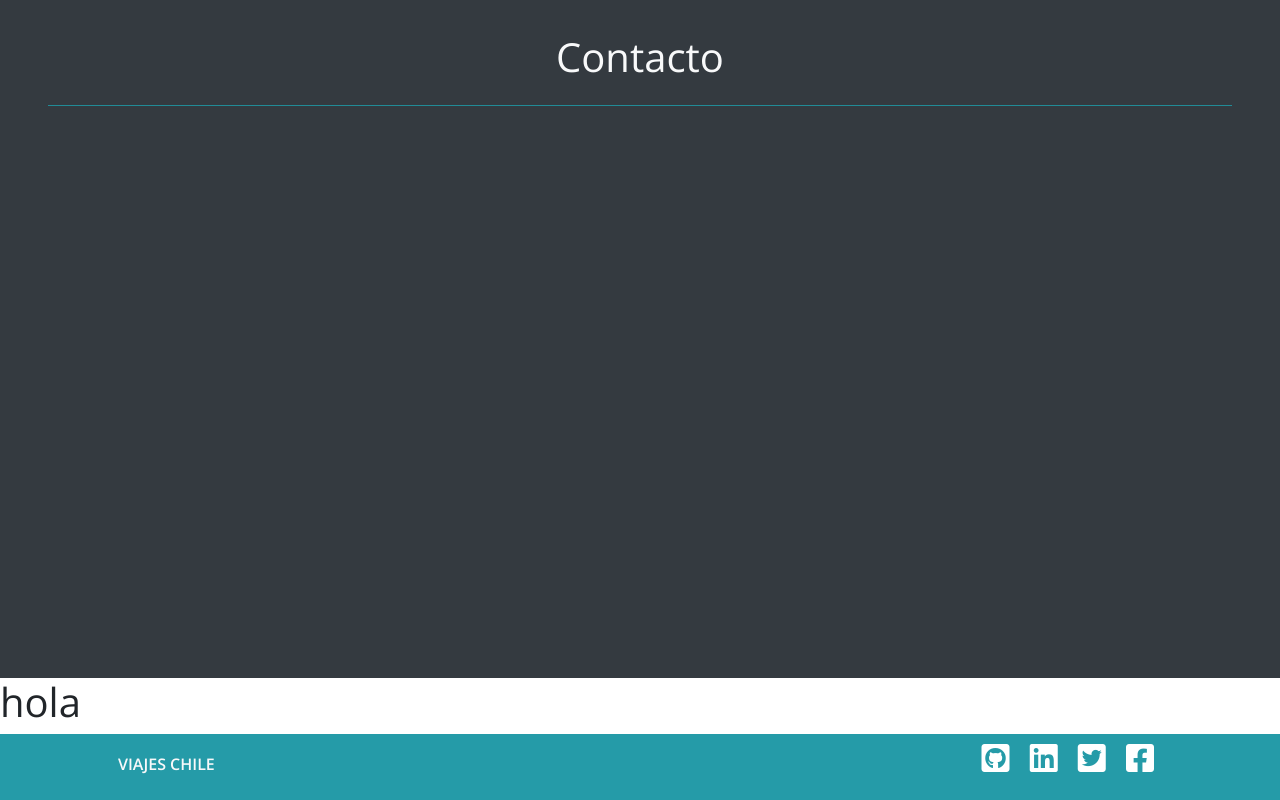
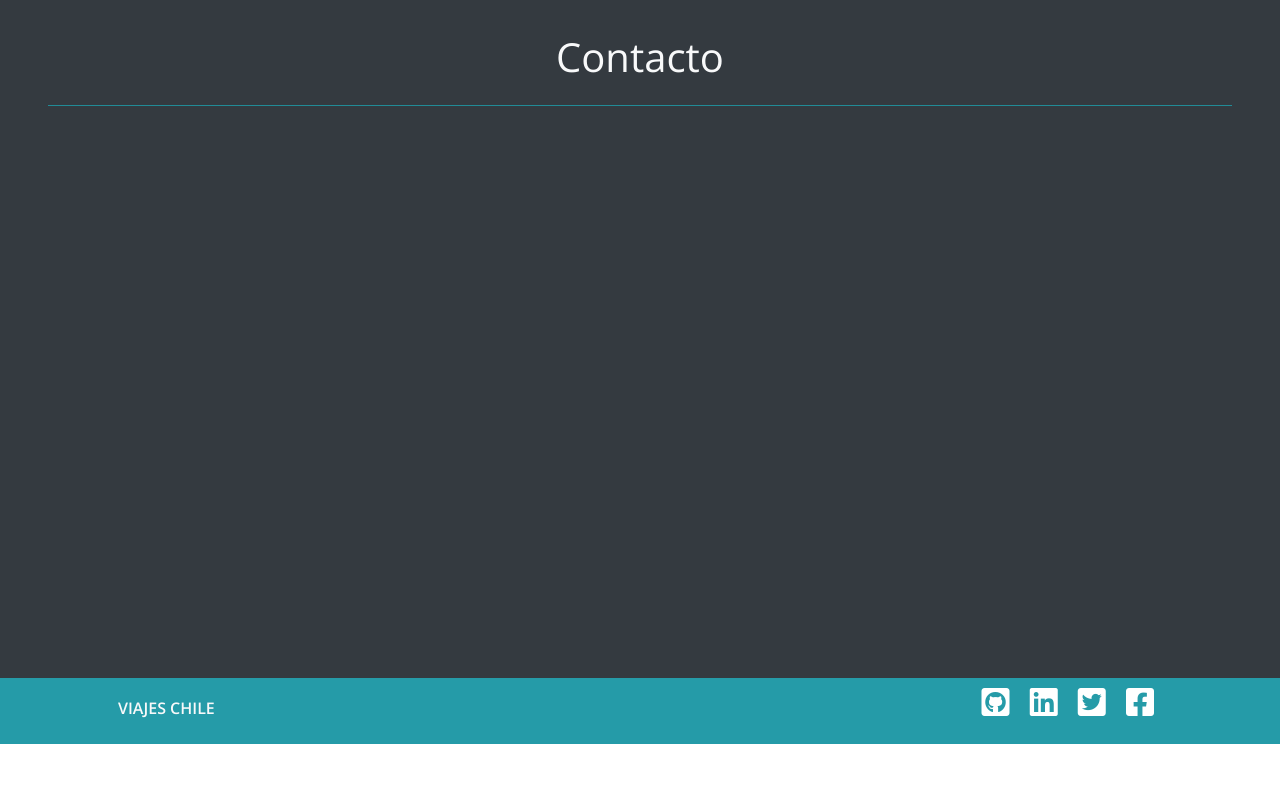
Before and after one commit to Camilicita/viajes_chile, a plain HTML site: page index.html in a window 1280 px wide. Shown: the part 2163-2963 px from the top of the page. After the commit the page ends 2907 px from the top, so only its background shows below. Drawn offline with nearby package versions, Linux system fonts and the light colour scheme; a script that the page names is missing.

Commit message:
ultimos cambios

```diff
--- a/index.html
+++ b/index.html
@@ -135,10 +135,6 @@
     <script src="//embed.typeform.com/next/embed.js"></script>
   </section>
 
-  <div>
-    <h1>hola</h1>
-  </div>
-
   <footer class="container-fluid text-light turquesa">
     <div class="container py-2 px-5 d-flex justify-content-between align-items-baseline">
       <p class="font-weight-bold">VIAJES CHILE</p>
```
